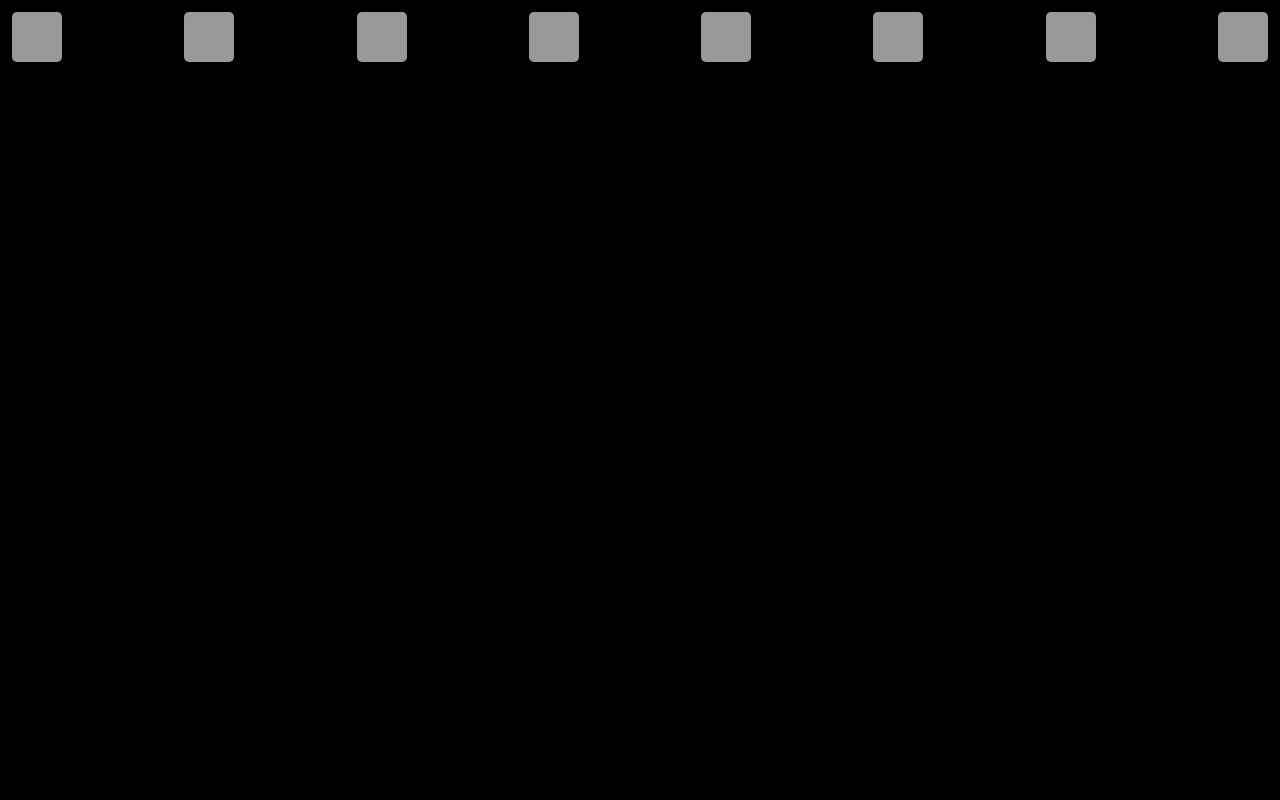
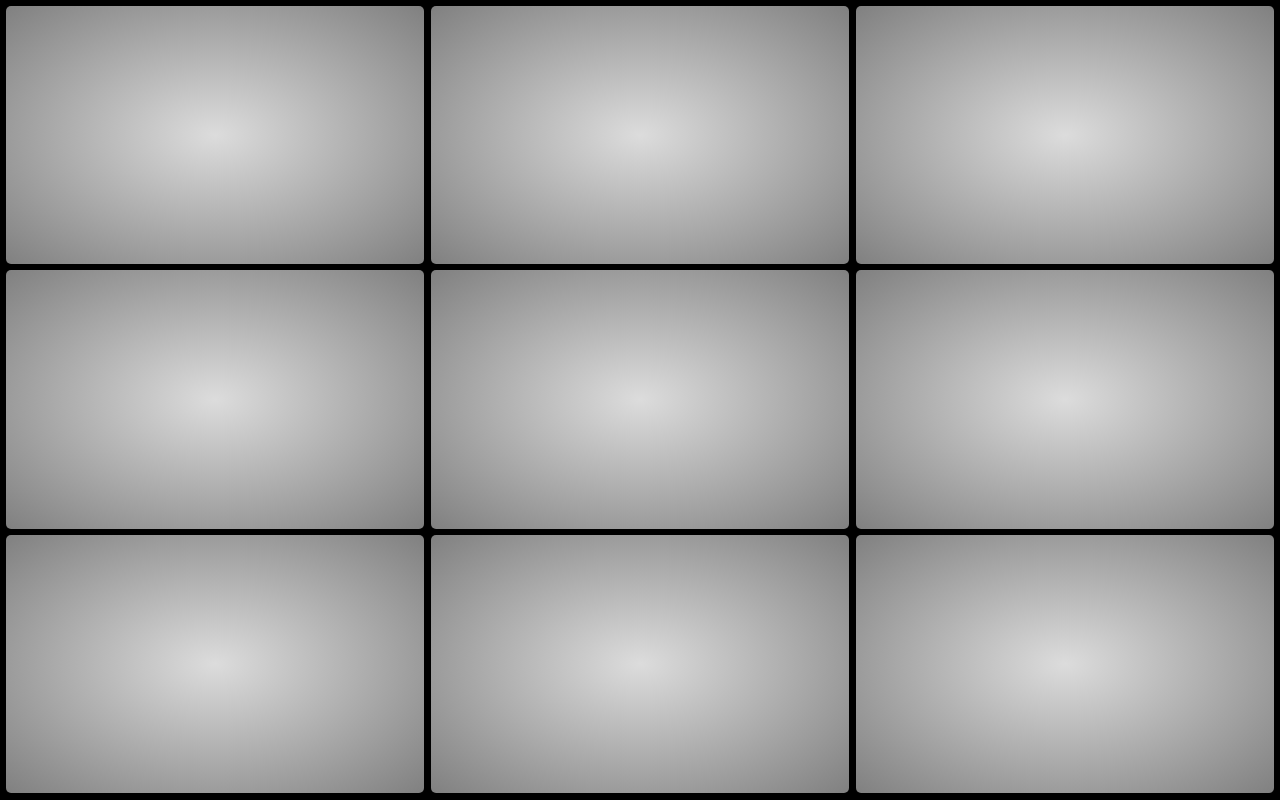
Before and after one commit to iagodahlem/drumpad, a plain HTML site: page index.html in a window 1280 px wide. Drawn offline with Linux system fonts and the light colour scheme.

Commit message:
add some effects

```diff
--- a/index.html
+++ b/index.html
@@ -8,8 +8,7 @@
 
   <style>
     :root {
-      --black: #000;
-      --white: #fff;
+      --white: rgba(243, 243, 243, .8);
     }
 
     *,
@@ -25,22 +24,32 @@
     }
 
     .Drumpad {
-      position: relative;
       display: flex;
+      flex-flow: row wrap;
       align-content: flex-start;
       justify-content: space-between;
-      flex-wrap: wrap;
       width: 100%;
       height: 100%;
-      padding: 12px;
-      background-color: var(--black);
+      padding: 3px;
+      background-color: #000;
     }
     .Drumpad__key {
-      width: 50px;
-      height: 50px;
+      width: calc(33.3% - 6px);
+      height: calc(33.3% - 6px);
+      margin: 3px;
       border-radius: 5px;
-      background-color: var(--white);
-      opacity: .6;
+      background-color: rgba(255,255,255,.5);
+      transition: background-color .2s ease;
+    }
+    .Drumpad__key.is-playing {
+      background-color: yellow;
+    }
+    .Drumpad__key::after {
+      content: '';
+      display: inline-block;
+      width: 100%;
+      height: 100%;
+      background-image: radial-gradient(var(--white) 0%, transparent 100%);
     }
   </style>
 </head>
@@ -55,6 +64,8 @@
     <div class="Drumpad__key" data-key="72"></div>
     <div class="Drumpad__key" data-key="74"></div>
     <div class="Drumpad__key" data-key="76"></div>
+
+    <div class="Drumpad__key" data-key=""></div>
   </div>
 
   <audio data-key="65" src="sounds/clap.wav"></audio>
@@ -71,8 +82,16 @@
     (function(window, document) {
       'use strict';
 
+      function lightOn(key) {
+        key.classList.add('is-playing');
+      }
+
+      function lightOff(key) {
+        key.classList.remove('is-playing');
+      }
+
       function removeTransition(e) {
-        e.target.classList.remove('is-playing');
+        lightOff(e.target);
       }
 
       function playSound(e) {
@@ -81,7 +100,7 @@
         const key = document.querySelector(`div[data-key="${keyCode}"]`);
         if (!audio) return;
 
-        key.classList.add('is-playing');
+        lightOn(key);
         audio.currentTime = 0;
         audio.play();
       }
```
